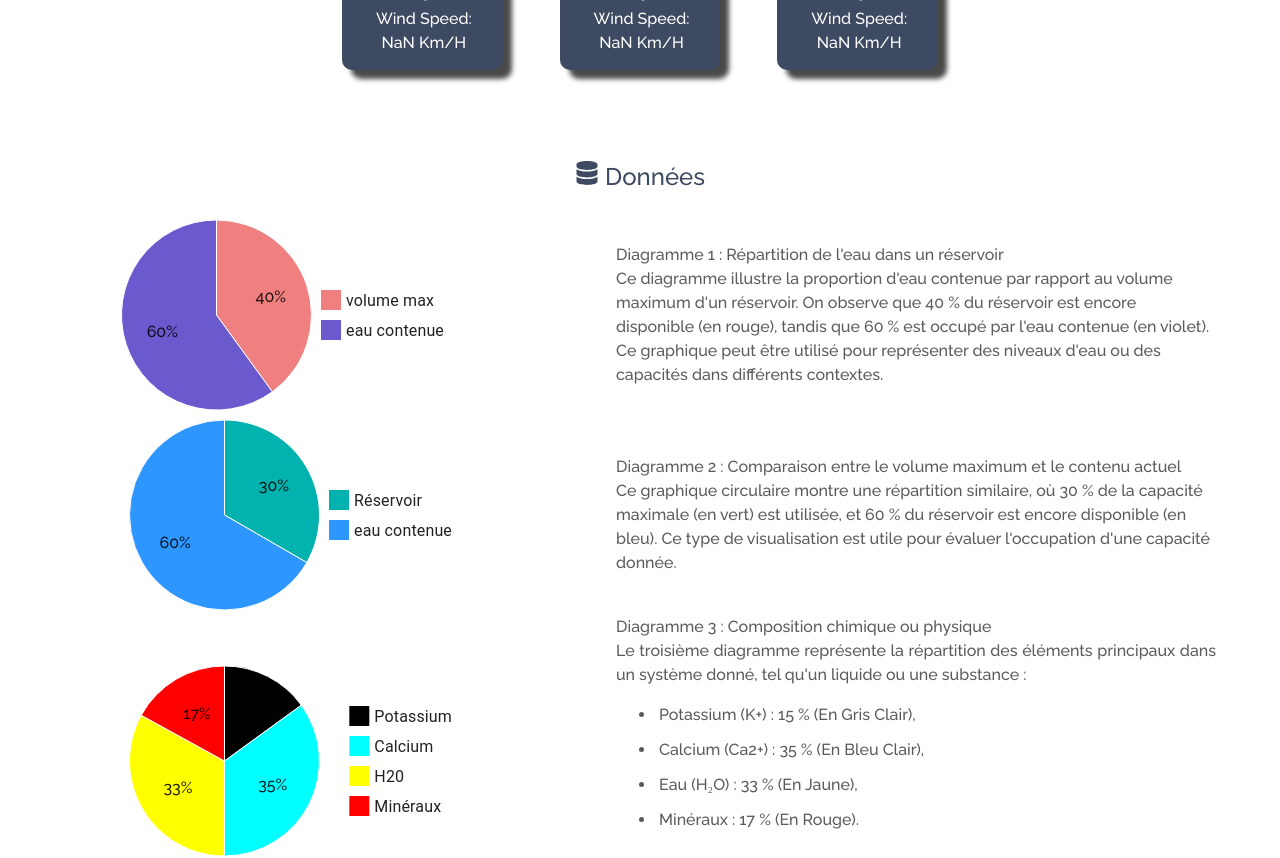
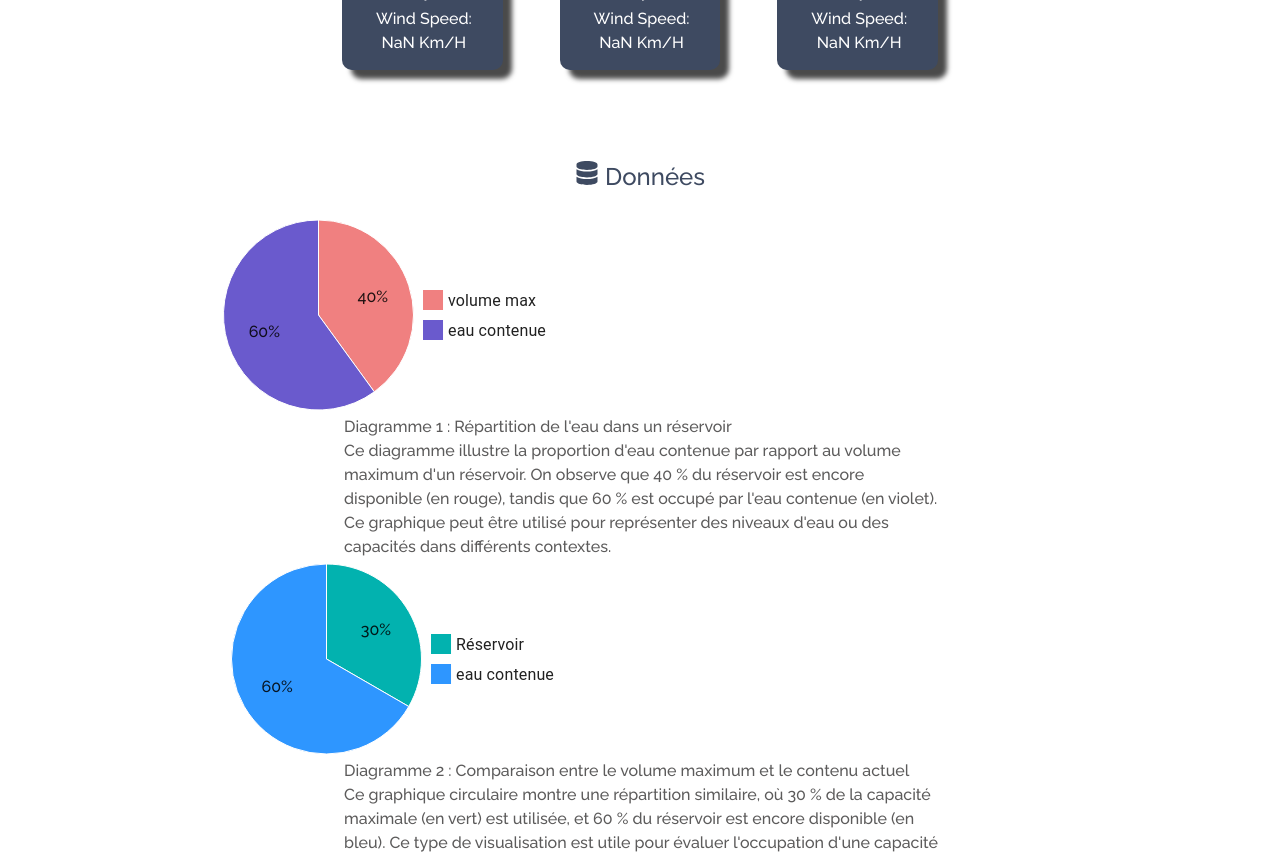
Before and after one commit to phanuel19/app, a React (Vite) app: page /datacharts in a window 1280 px wide. Shown: the part 400-1258 px from the top of the page. Built offline with nearby package versions, Linux system fonts and the light colour scheme; no server answers.

Commit message:
Update datacharts.css

```diff
--- a/src/components/DataCharts/datacharts.css
+++ b/src/components/DataCharts/datacharts.css
@@ -1,5 +1,5 @@
 #dataCharts{
-    padding: 0 5%;
+    padding: 0 13%;
     margin-top: 5%;
     display: flex;
     align-items: center;
```
